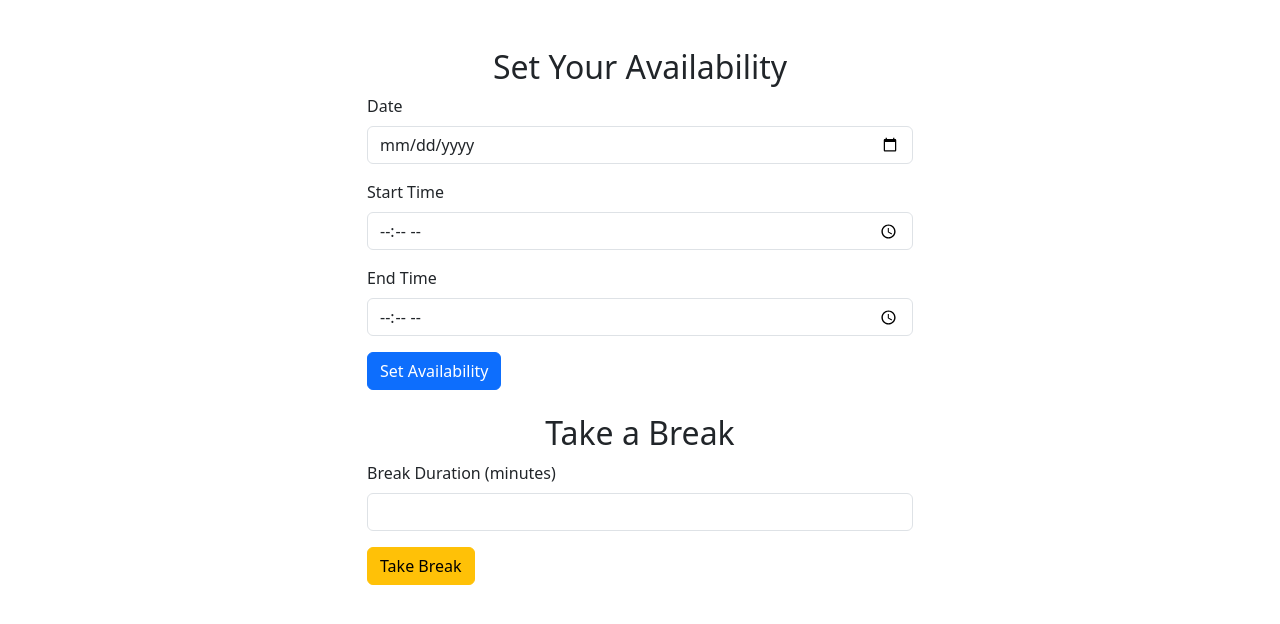
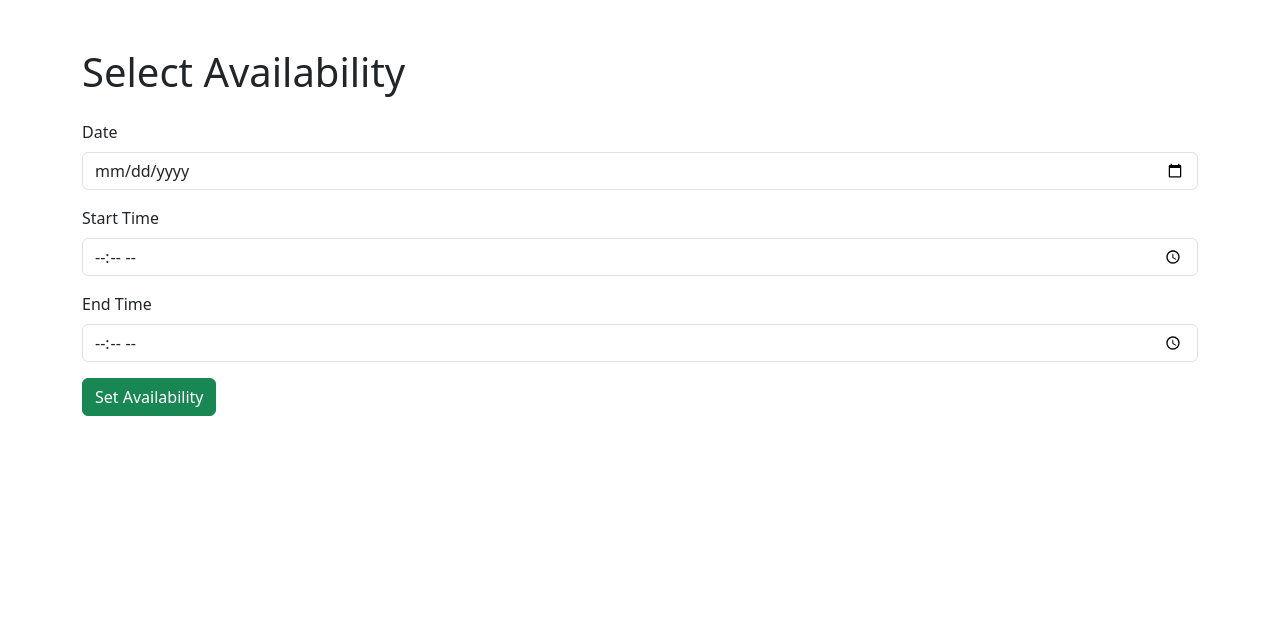
Before and after one commit to sahalux111/DoctorDashboard-, a Flask app: page /select_availability in a window 1280 px wide. Shown: the top 624 px of the page. Run offline with Flask 3, Linux system fonts and the light colour scheme; the visitor is signed in with stand-in values (Sample User, id 1).

Commit message:
select_availability.html

```diff
--- a/templates/select_availability.html
+++ b/templates/select_availability.html
@@ -4,18 +4,15 @@
     <meta charset="UTF-8">
     <meta name="viewport" content="width=device-width, initial-scale=1.0">
     <title>Select Availability</title>
-    <!-- Include Bootstrap CSS -->
     <link href="https://cdn.jsdelivr.net/npm/bootstrap@5.3.0/dist/css/bootstrap.min.css" rel="stylesheet">
 </head>
 <body>
-    <div class="container my-5">
-        <div class="row justify-content-center">
-            <div class="col-md-6">
-                <h2 class="text-center">Set Your Availability</h2>
-                <form action="/set_availability" method="POST">
+    <div class="container mt-5">
+        <h1 class="mb-4">Select Availability</h1>
+        <form action="{{ url_for('set_availability') }}" method="POST">
             <div class="mb-3">
                 <label for="start_date" class="form-label">Date</label>
-                        <input type="date" class="form-control" id="start_date" name="start_date" value="{{ today_date }}" required>
+                <input type="date" class="form-control" id="start_date" name="start_date" required>
             </div>
             <div class="mb-3">
                 <label for="start_time" class="form-label">Start Time</label>
@@ -25,21 +22,8 @@
                 <label for="end_time" class="form-label">End Time</label>
                 <input type="time" class="form-control" id="end_time" name="end_time" required>
             </div>
-                    <button type="submit" class="btn btn-primary">Set Availability</button>
-                </form>
-
-                <h2 class="text-center mt-4">Take a Break</h2>
-                <form action="/take_break" method="POST">
-                    <div class="mb-3">
-                        <label for="break_duration" class="form-label">Break Duration (minutes)</label>
-                        <input type="number" class="form-control" id="break_duration" name="break_duration" required>
-                    </div>
-                    <button type="submit" class="btn btn-warning">Take Break</button>
+            <button type="submit" class="btn btn-success">Set Availability</button>
         </form>
     </div>
-        </div>
-    </div>
-    <!-- Include Bootstrap JS (Optional, for interactive components) -->
-    <script src="https://cdn.jsdelivr.net/npm/bootstrap@5.3.0/dist/js/bootstrap.bundle.min.js"></script>
 </body>
 </html>
```
Lines whose indentation alone changed are shown as unchanged.
